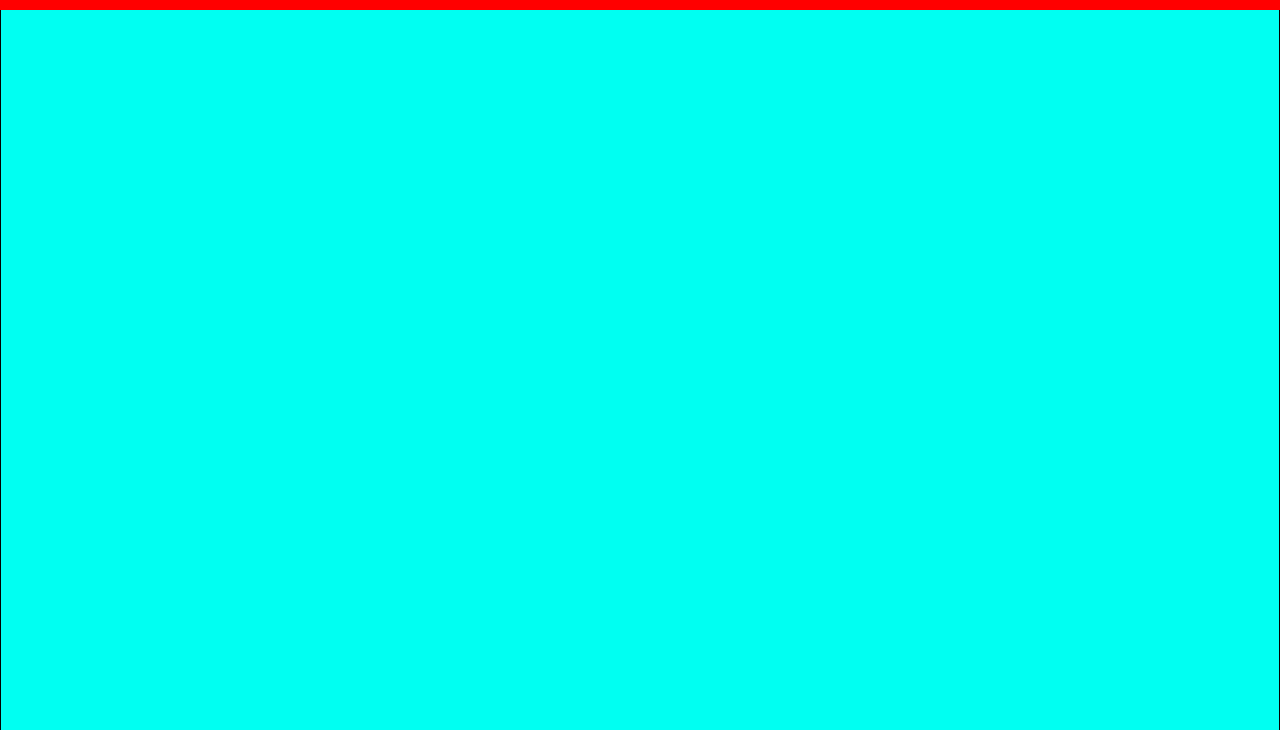
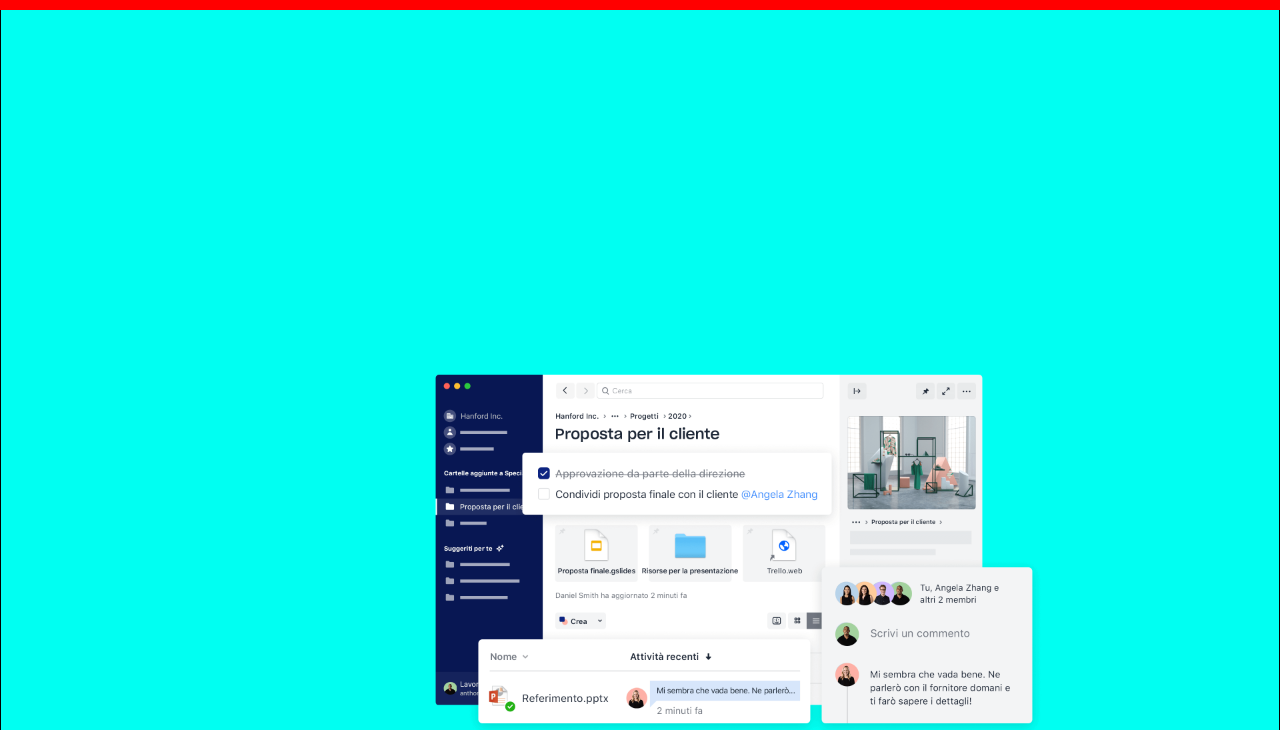
Before and after one commit to Robby94gtr/htmlcss-dropbox, a plain HTML site: page index.html in a window 1280 px wide. Shown: the part 70-800 px from the top of the page. Drawn offline with Linux system fonts and the light colour scheme.

Commit message:
[UPD] Added jumbo img

```diff
--- a/css/style.css
+++ b/css/style.css
@@ -131,6 +131,13 @@ h1{
     margin-top: 72px;
 }
 
+.jumbo-img{
+    width: 50%;
+    position: absolute;
+    right: 230px;
+    top: 444px
+}
+
 .business-container{
     max-width: 1200px;
     display: flex;
--- a/index.html
+++ b/index.html
@@ -43,11 +43,22 @@
 
     <main>
 
-        <div class="jumbo-container border"></div>
+        <div class="jumbo-container border">
+            <img class="jumbo-img" src="./img/jumbo.png" alt="">
+        </div>
+
+
         <div class="business-container border"></div>
+
+
         <div class="contact-container border"></div>
+
+
         <div class="cards-container border"></div>
+
+
         <div class="final-title-container border"></div>
+
     </main>
 
     <footer>
```
